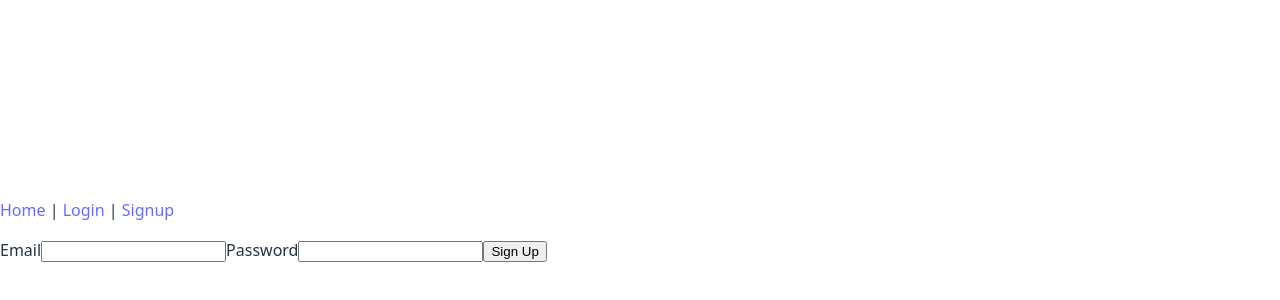
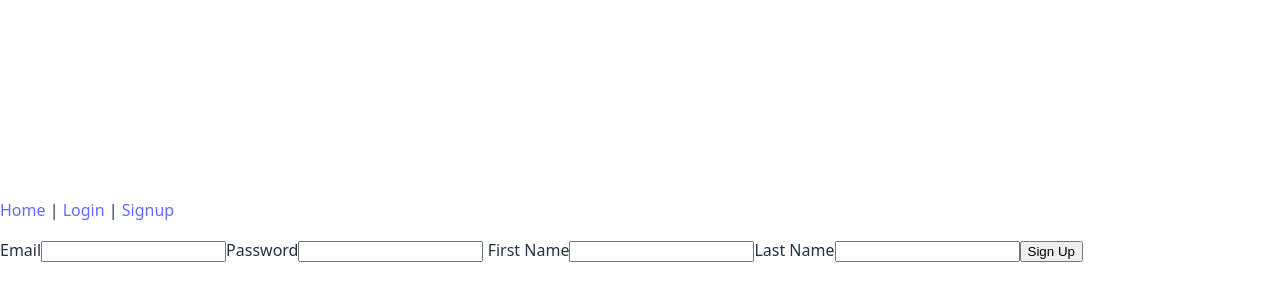
Before and after one commit to rsmail/csc-307-group-project, a React (Vite) app in the folder packages/react-frontend/: page /signup in a window 1280 px wide. Shown: the part 170-470 px from the top of the page. Built offline with nearby package versions, Linux system fonts and the light colour scheme; no server answers.

Commit message:
sign up with first and last name option

```diff
--- a/packages/react-frontend/src/App.jsx
+++ b/packages/react-frontend/src/App.jsx
@@ -22,7 +22,10 @@ function MyApp() {
             headers: {
                 "Content-Type": "application/json"
             },
-            body: JSON.stringify(creds)
+            body: JSON.stringify({
+                email: creds.email,
+                password: creds.password
+            })
         })
             .then((response) => {
                 if (response.status === 200) {
@@ -54,7 +57,7 @@ function MyApp() {
             body: JSON.stringify(creds)
         })
             .then((response) => {
-                if (response.status === 201) {
+                if (response.ok) {
                     response.json().then((payload) => {
                         setToken(payload.token);
                         setMessage(
--- a/packages/react-frontend/src/Login.jsx
+++ b/packages/react-frontend/src/Login.jsx
@@ -3,8 +3,12 @@ import React, { useState } from "react";
 function Login(props) {
     const [creds, setCreds] = useState({
         email: "",
-        password: ""
+        password: "",
+        firstname: "",
+        lastname: ""
     });
+
+    const isSignup = props.buttonLabel === "Sign Up";
 
     return (
         <form>
@@ -24,6 +28,29 @@ function Login(props) {
                 value={creds.password}
                 onChange={handleChange}
             />
+            {isSignup && (
+                <>
+                    <label htmlFor="firstname">
+                        {" "}
+                        First Name
+                    </label>
+                    <input
+                        type="text"
+                        name="firstname"
+                        id="firstname"
+                        value={creds.firstname}
+                        onChange={handleChange}
+                    />
+                    <label htmlFor="lastname">Last Name</label>
+                    <input
+                        type="text"
+                        name="lastname"
+                        id="lastname"
+                        value={creds.lastname}
+                        onChange={handleChange}
+                    />
+                </>
+            )}
             <input
                 type="button"
                 value={props.buttonLabel || "Log In"}
@@ -41,12 +68,23 @@ function Login(props) {
             case "password":
                 setCreds({ ...creds, password: value });
                 break;
+            case "firstname":
+                setCreds({ ...creds, firstname: value });
+                break;
+            case "lastname":
+                setCreds({ ...creds, lastname: value });
+                break;
         }
     }
 
     function submitForm() {
         props.handleSubmit(creds);
-        setCreds({ email: "", password: "" });
+        setCreds({
+            email: "",
+            password: "",
+            firstname: "",
+            lastname: ""
+        });
     }
 }
 export default Login;
```
Also changed, not shown: 1 other file (tests, documents, lock files or other folders).
